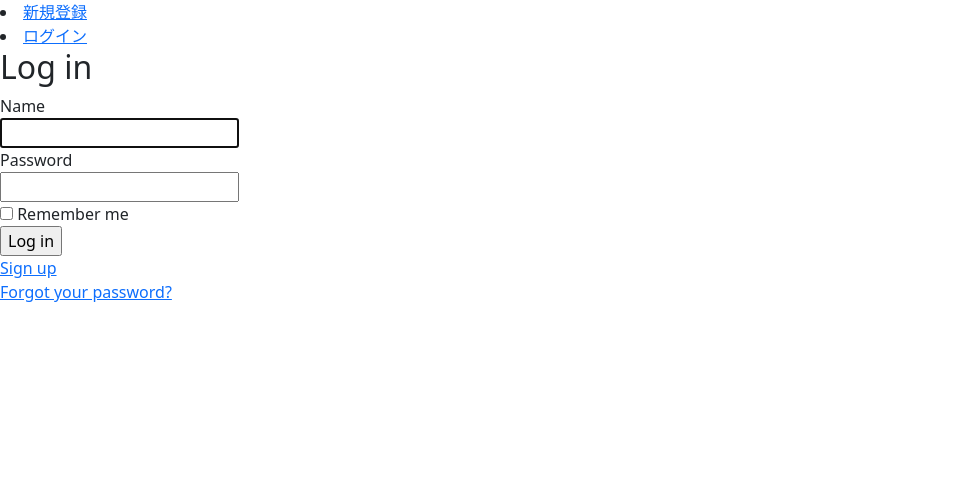
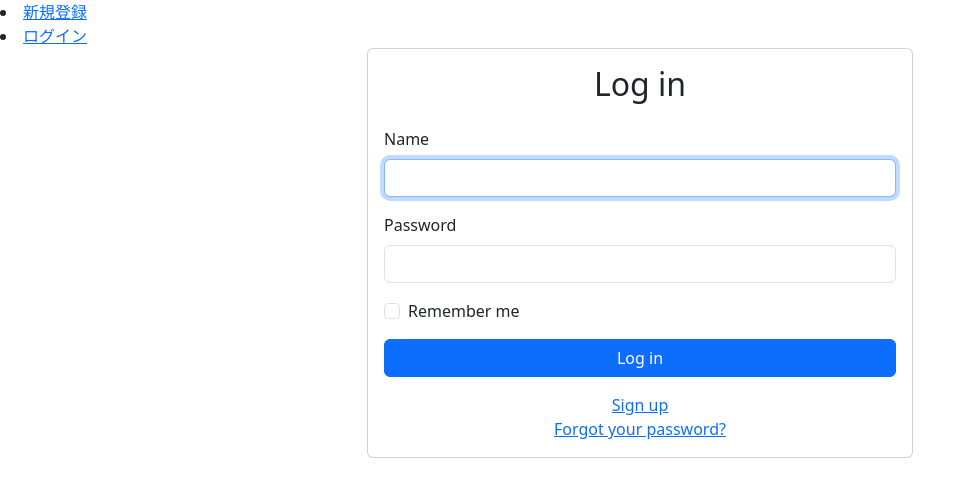
Before and after one commit to myhearisranch/jobs, a Rails app: page /users/sign_in in a window 1280 px wide. Shown: the top 497 px of the page, without its empty margins (0-976 px from the left). Run offline with Rails 7, Linux system fonts and the light colour scheme; style sheets or scripts are compiled from the project's sources; some libraries are stand-ins or nearby versions.

Commit message:
ログイン画面 デザイン修正

```diff
--- a/app/views/devise/sessions/new.html.erb
+++ b/app/views/devise/sessions/new.html.erb
@@ -1,26 +1,38 @@
-<h2>Log in</h2>
+<div class="container">
+  <div class="row justify-content-center">
+    <div class="col-lg-6 col-md-8 col-sm-10">
+      <div class="card">
+        <div class="card-body">
+          <h2 class="card-title text-center mb-4">Log in</h2>
 
           <%= form_for(resource, as: resource_name, url: session_path(resource_name)) do |f| %>
-  <div class="field">
-    <%= f.label :name %><br />
-    <%= f.text_field :name, autofocus: true, autocomplete: "name" %>
+            <div class="mb-3">
+              <%= f.label :name, class: "form-label" %>
+              <%= f.text_field :name, class: "form-control", autofocus: true, autocomplete: "name" %>
             </div>
 
-  <div class="field">
-    <%= f.label :password %><br />
-    <%= f.password_field :password, autocomplete: "current-password" %>
+            <div class="mb-3">
+              <%= f.label :password, class: "form-label" %>
+              <%= f.password_field :password, class: "form-control", autocomplete: "current-password" %>
             </div>
 
             <% if devise_mapping.rememberable? %>
-    <div class="field">
-      <%= f.check_box :remember_me %>
-      <%= f.label :remember_me %>
+              <div class="form-check mb-3">
+                <%= f.check_box :remember_me, class: "form-check-input" %>
+                <%= f.label :remember_me, class: "form-check-label" %>
               </div>
             <% end %>
 
-  <div class="actions">
-    <%= f.submit "Log in" %>
+            <div class="d-grid gap-2">
+              <%= f.submit "Log in", class: "btn btn-primary" %>
             </div>
           <% end %>
 
+          <div class="text-center mt-3">
             <%= render "devise/shared/links" %>
+          </div>
+        </div>
+      </div>
+    </div>
+  </div>
+</div>
```
Lines whose indentation alone changed are shown as unchanged.
